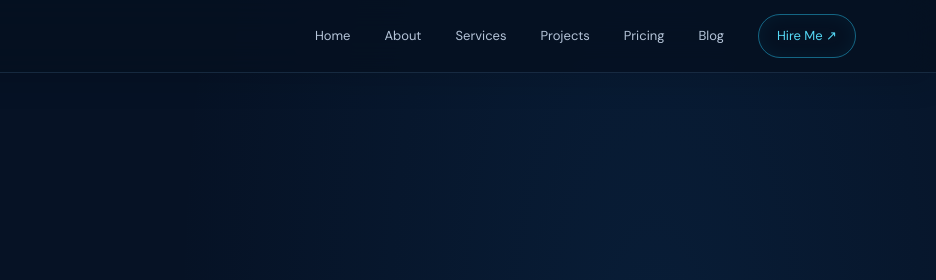
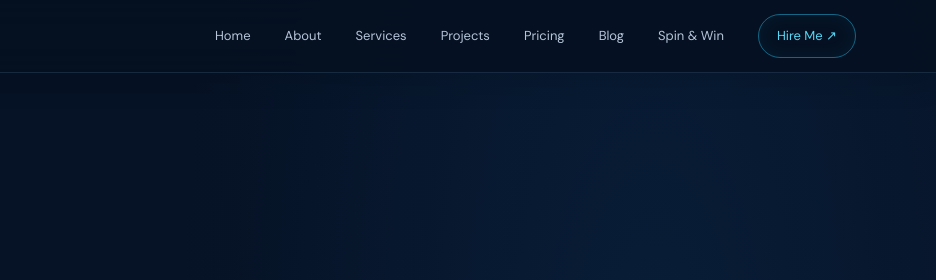
Before and after one commit to itxhamza151-cloud/hamza-dev, a plain HTML site: page blog.html in a window 1280 px wide. Shown: the top 280 px of the page, 344-1280 px from the left. Drawn offline with Linux system fonts and the light colour scheme.

Commit message:
Add Spin and Win to site navigation

```diff
--- a/blog.html
+++ b/blog.html
@@ -7,7 +7,7 @@
 <link rel="stylesheet" href="style.css"><title>Blog | Hamza Dev</title>
 </head>
 <body>
-<header class="site-header"><nav class="nav container"><a class="brand" href="index.html"><img src="file_00000000063481f89736d1b24f86094d.png" alt="Hamza Dev logo"><span>Hamza<span class="brand-accent">Dev</span><i>.</i></span></a><div class="nav-links"><a href="index.html">Home</a><a href="about.html">About</a><a href="services.html">Services</a><a href="projects.html">Projects</a><a href="pricing.html">Pricing</a><a href="blog.html" aria-current="page">Blog</a><a class="nav-contact" href="hire-me.html">Hire Me ↗</a></div></nav></header>
+<header class="site-header"><nav class="nav container"><a class="brand" href="index.html"><img src="file_00000000063481f89736d1b24f86094d.png" alt="Hamza Dev logo"><span>Hamza<span class="brand-accent">Dev</span><i>.</i></span></a><div class="nav-links"><a href="index.html">Home</a><a href="about.html">About</a><a href="services.html">Services</a><a href="projects.html">Projects</a><a href="pricing.html">Pricing</a><a href="blog.html" aria-current="page">Blog</a><a href="spin-win.html">Spin &amp; Win</a><a class="nav-contact" href="hire-me.html">Hire Me ↗</a></div></nav></header>
 <main>
 <section class="page-intro container blog-intro"><p class="eyebrow"><span class="pulse"></span> IDEAS, NOTES & LEARNING</p><h1>My <span class="gradient">Blog.</span></h1><p class="hero-lead">Thoughts and practical guides about web development, design and technology.</p></section>
 <section class="container blog-list-section">
```
